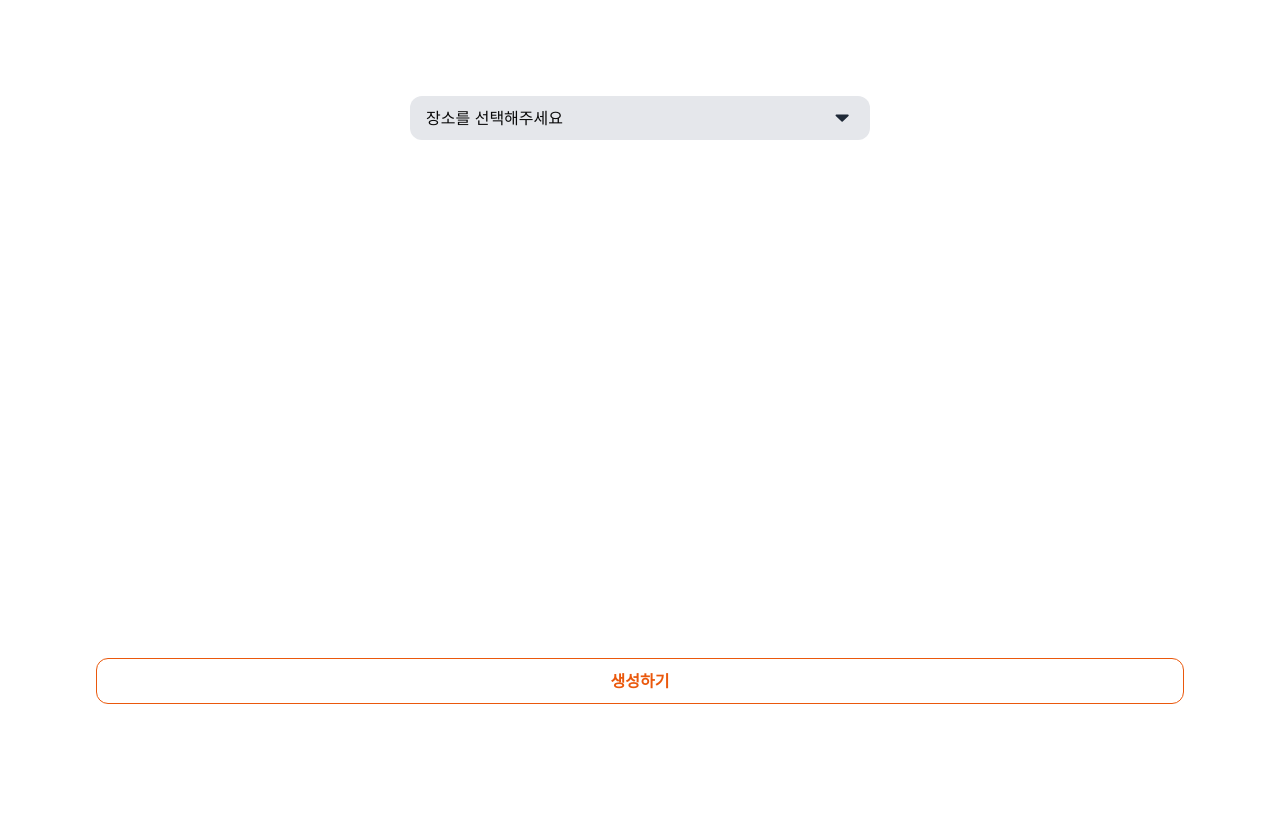
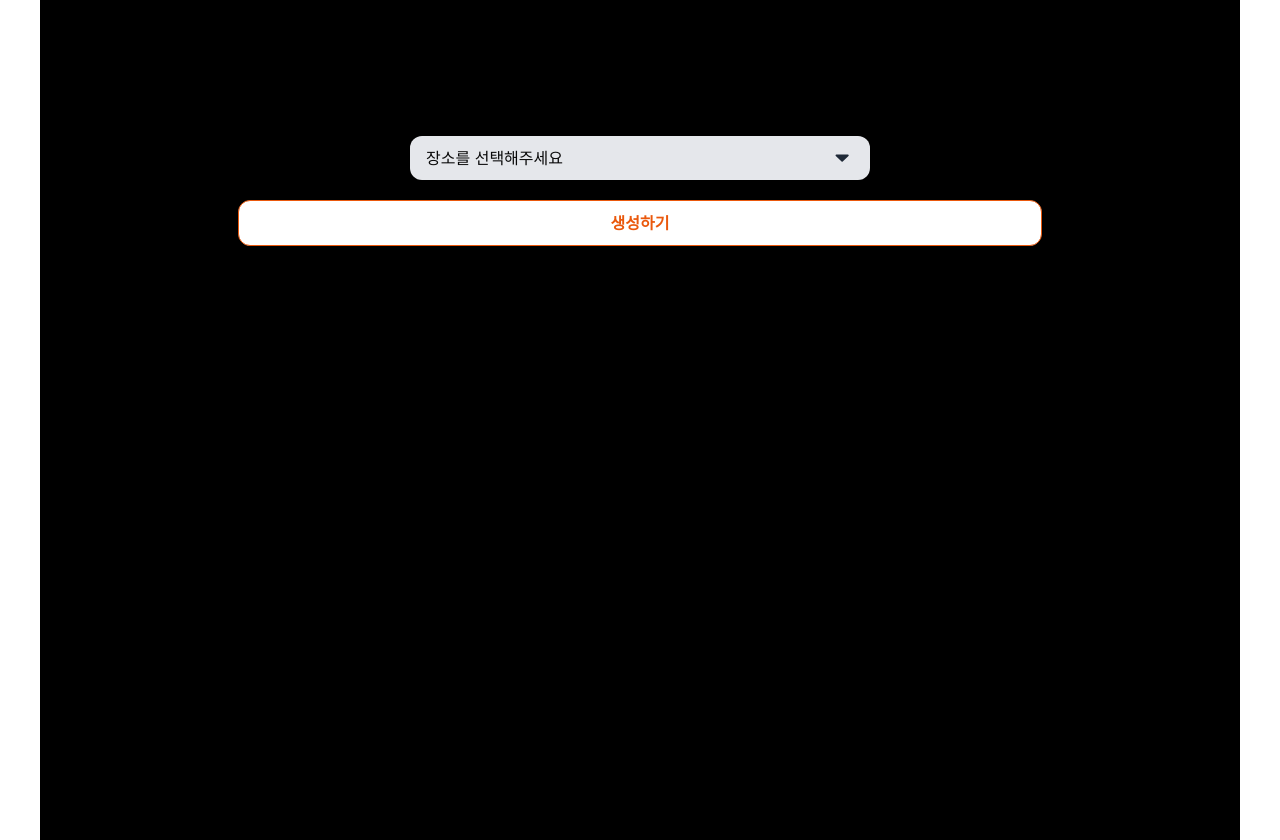
Before and after one commit to yeonna18k/relax-together-front, a Next.js app: page / in a window 1280 px wide. Before the commit the page ends 800 px from the top, so only its background shows below. Built offline with nearby package versions, Linux system fonts and the light colour scheme.

Commit message:
feat: 공통 레이아웃 작업중

```diff
--- a/src/app/layout.tsx
+++ b/src/app/layout.tsx
@@ -1,4 +1,5 @@
 import Context from '@/app/context';
+import Container from '@/shared/layout/Container';
 import type { Metadata } from 'next';
 import { Inter } from 'next/font/google';
 import './globals.css';
@@ -17,9 +18,11 @@ export default function RootLayout({
   children: React.ReactNode;
 }>) {
   return (
-		<html lang="en">
-			<body className={inter.className}>
-				<Context>{children}</Context>
+    <html lang="ko">
+      <body className={`${inter.className} container mx-auto`}>
+        <Context>
+          <Container>{children}</Container>
+        </Context>
       </body>
     </html>
   );
--- a/src/app/page.tsx
+++ b/src/app/page.tsx
@@ -5,14 +5,12 @@ import CommonButton from '@/shared/common/ui/CommonButton';
 
 export default function Home() {
   return (
-    <main className="flex min-h-screen flex-col items-center justify-between gap-5 p-24">
-      {/* 각자 만든 컴포넌트 불러오기 */}
-      {/* <ExampleComponent />  */}
+    <div className="flex min-h-screen flex-col items-center gap-5 p-24">
       <SelectBox
         placeholder="장소를 선택해주세요"
         menuItems={selectBoxMenuItems}
       />
       <CommonButton variant="outlined" size="lg" content="생성하기" />
-    </main>
+    </div>
   );
 }
--- a/src/shared/layout/Container.tsx
+++ b/src/shared/layout/Container.tsx
@@ -3,7 +3,7 @@ interface ContainerProps {
 }
 export default function Container({ children }: ContainerProps) {
   return (
-    <main className="w-full px-4 pt-10 md:px-6 xl:max-w-[1200px] xl:px-[102px]">
+    <main className="mx-auto w-full bg-black px-4 pt-10 md:px-6 xl:max-w-[1200px] xl:px-[102px]">
       {children}
     </main>
   );
```
Lines whose indentation alone changed are shown as unchanged.
